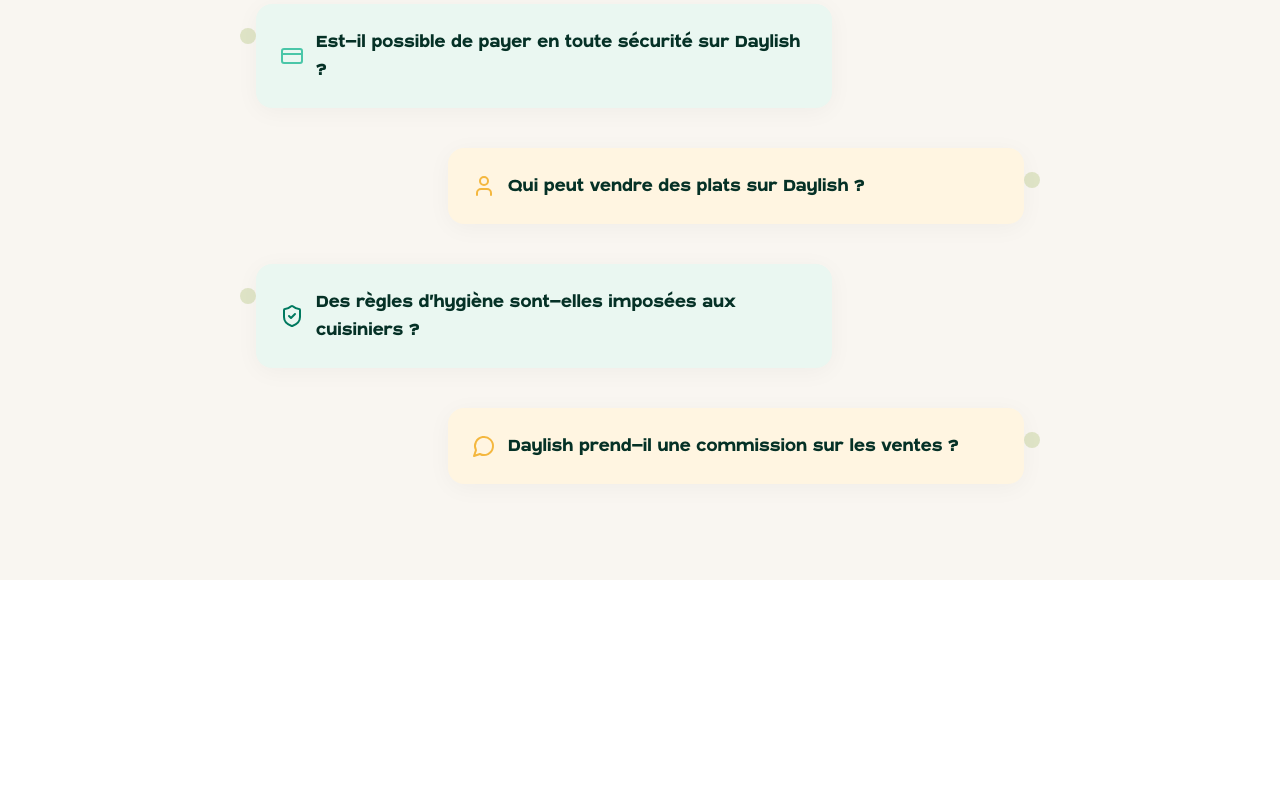
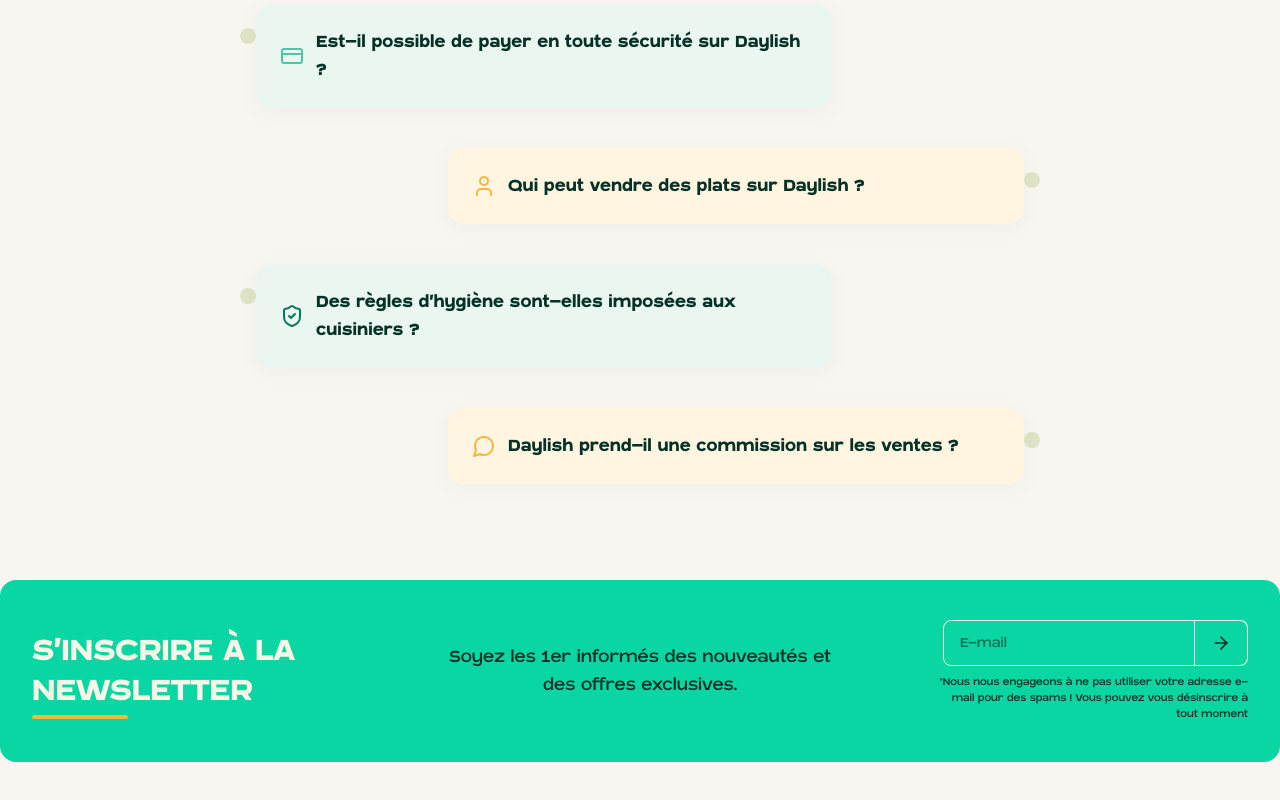
Before and after one commit to aminelaihem/Daylish-landing, a Next.js app: page / in a window 1280 px wide. Shown: the part 4285-5085 px from the top of the page. Before the commit the page ends 4865 px from the top, so only its background shows below. Built offline with nearby package versions, Linux system fonts and the light colour scheme; a web font is replaced by a local one.

Commit message:
ajout de la section newsletter

```diff
--- a/app/page.tsx
+++ b/app/page.tsx
@@ -5,6 +5,7 @@ import { TwoWays } from "@/components/TwoWays"
 import { Safety } from "@/components/Safety"
 import { Testimonials } from "@/components/Testimonials"
 import { FAQ } from "@/components/FAQ"
+import { Newsletter } from "@/components/Newsletter"
 
 export default function Home() {
   return (
@@ -89,6 +90,7 @@ export default function Home() {
         <Safety />
         <Testimonials />
         <FAQ />
+        <Newsletter />
       </main>
     </>
   )
--- /dev/null
+++ b/components/Newsletter.tsx
@@ -0,0 +1,45 @@
+import React from 'react';
+import { ArrowRight } from 'lucide-react';
+
+export function Newsletter() {
+  return (
+    <section className="w-full flex justify-center items-center pb-16">
+      <div className="w-full max-w-7xl bg-[#09D6A3] rounded-2xl flex flex-col md:flex-row items-center px-6 md:px-8 py-10 gap-6 md:gap-0">
+        {/* Titre */}
+        <div className="flex-1 flex flex-col items-start justify-center mb-4 md:mb-0">
+          <h2 className="text-3xl sm:text-4xl font-blatant text-[#f9f6e7] relative inline-block font-bold uppercase leading-tight">
+            S'INSCRIRE À LA<br />NEWSLETTER
+            <span className="absolute -bottom-2 left-0 w-24 h-1 bg-[#F4B73E] rounded-full" />
+          </h2>
+        </div>
+        {/* Texte accroche */}
+        <div className="flex-1 flex flex-col items-center justify-center text-center">
+          <p className="text-lg md:text-xl text-[#053126] font-blatant mb-2 md:mb-0">
+            Soyez les 1er informés des nouveautés et des offres exclusives.
+          </p>
+        </div>
+        {/* Formulaire */}
+        <div className="flex-1 flex flex-col items-end justify-center w-full md:w-auto relative">
+          {/* Badge en haut à droite */}
+          <form className="flex w-full md:w-auto">
+            <input
+              type="email"
+              placeholder="E-mail"
+              className="flex-1 px-4 py-2.5 rounded-l-lg border border-[#f9f6e7] bg-transparent text-[#053126] placeholder-[#053126]/60 font-blatant focus:outline-none focus:ring-2 focus:ring-[#A1B864] text-base"
+            />
+            <button
+              type="submit"
+              className="px-4 py-2.5 rounded-r-lg border-t border-b border-r border-[#f9f6e7] bg-transparent text-[#053126] hover:bg-[#f9f6e7]/20 transition-colors flex items-center justify-center"
+              aria-label="S'inscrire"
+            >
+              <ArrowRight className="w-5 h-5" />
+            </button>
+          </form>
+          <p className="text-xs text-[#053126] mt-2 max-w-xs text-right font-blatant">
+            *Nous nous engageons à ne pas utiliser votre adresse e-mail pour des spams ! Vous pouvez vous désinscrire à tout moment
+          </p>
+        </div>
+      </div>
+    </section>
+  );
+}
```
